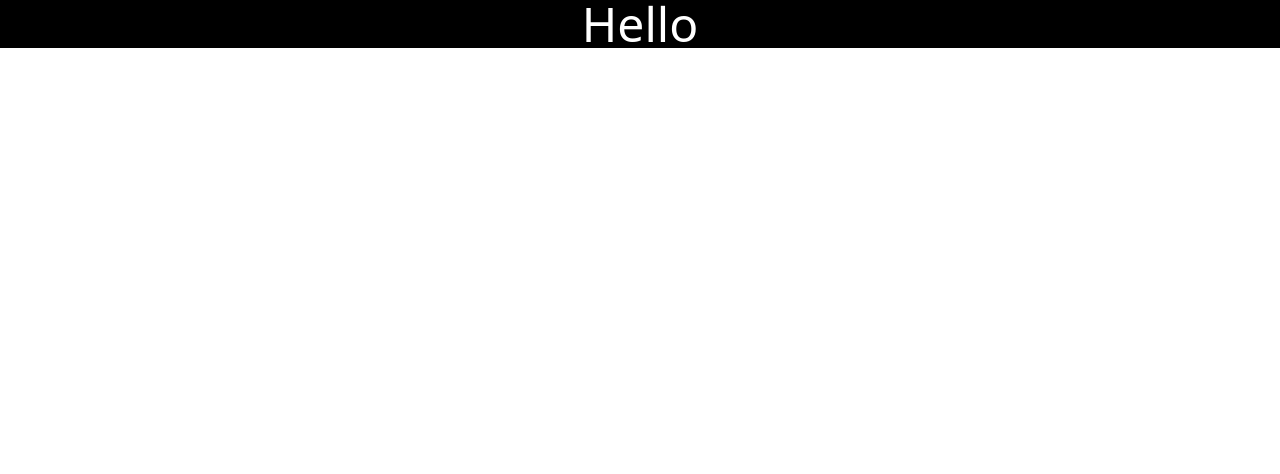
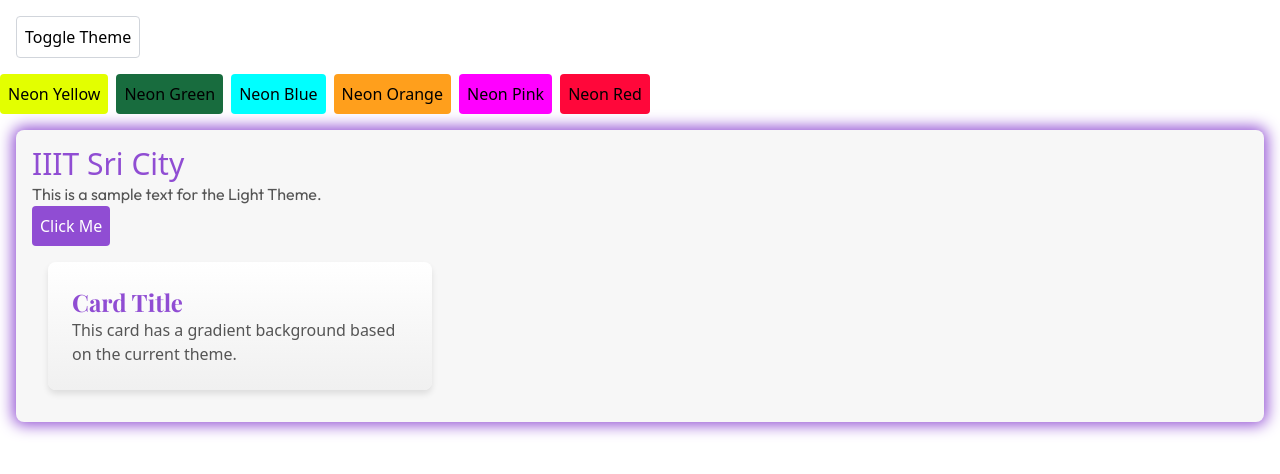
Before and after one commit to Nokesh11/FSD_G14_MY, a React (Create React App) app in the folder frontend/: page / in a window 1280 px wide. Shown: the top 474 px of the page. Built offline with nearby package versions, Linux system fonts and the light colour scheme.

Commit message:
Defined Color Palette

```diff
--- a/frontend/src/App.js
+++ b/frontend/src/App.js
@@ -1,9 +1,95 @@
-import './App.css';
+import React, { useState } from "react";
 
 function App() {
+  const [isDarkMode, setIsDarkMode] = useState(false);
+  const [selectedColor, setSelectedColor] = useState("#904dd3"); // Default to neon purple
+
+  // Apply selected color to the root CSS variable
+  document.documentElement.style.setProperty(
+    "--user-selected-color",
+    selectedColor
+  );
+
   return (
-    <div className="App">
-      <h1 className='text-5xl text-white bg-black'>Hello</h1>
+    <div className={isDarkMode ? "dark" : ""}>
+      <button
+        onClick={() => setIsDarkMode(!isDarkMode)}
+        className="p-2 m-4 border border-gray-300 rounded"
+      >
+        Toggle Theme
+      </button>
+
+      <div className="flex space-x-2 mb-4">
+        <button
+          onClick={() => setSelectedColor("#e3ff00")}
+          className="bg-neonYellow p-2 rounded"
+        >
+          Neon Yellow
+        </button>
+        <button
+          onClick={() => setSelectedColor("#7bdeba")}
+          className="bg-neonGreen p-2 rounded"
+        >
+          Neon Green
+        </button>
+        <button
+          onClick={() => setSelectedColor("#00ffff")}
+          className="bg-neonBlue p-2 rounded"
+        >
+          Neon Blue
+        </button>
+        <button
+          onClick={() => setSelectedColor("#ff9f1c")}
+          className="bg-neonOrange p-2 rounded"
+        >
+          Neon Orange
+        </button>
+        <button
+          onClick={() => setSelectedColor("#ff00ff")}
+          className="bg-neonPink p-2 rounded"
+        >
+          Neon Pink
+        </button>
+        <button
+          onClick={() => setSelectedColor("#ff073a")}
+          className="bg-neonRed p-2 rounded"
+        >
+          Neon Red
+        </button>
+      </div>
+
+      <div
+        className={`bg-light-background dark:bg-dark-background
+           text-light-textPrimary dark:text-dark-textPrimary
+           border-light-border dark:border-dark-border
+           p-4 m-4 rounded-lg shadow-neon-custom transition duration-300`}
+      >
+        <h1 className="text-3xl  font-normal text-custom">
+          IIIT Sri City
+        </h1>
+        <p className="text-light-textSecondary dark:text-dark-textSecondary font-body">
+          This is a sample text for the {isDarkMode ? "Dark" : "Light"} Theme.
+        </p>
+        <button className="bg-custom hover:bg-secondary text-white dark:text-dark-background p-2 rounded">
+          Click Me
+        </button>
+
+        <div
+          className={`p-6 m-4 rounded-lg
+    ${isDarkMode ? "shadow-dark-elevation" : "shadow-light-elevation"}
+    ${isDarkMode ? "bg-dark-gradient" : "bg-light-gradient"}
+    text-light-textPrimary dark:text-dark-textPrimary
+    w-96 transform transition-all duration-300 hover:scale-105
+    dark:hover:shadow-neon-custom`} // Ensure shadow transition is included
+        >
+          <h2 className="text-2xl font-heading font-bold text-custom">
+            Card Title
+          </h2>
+          <p className="text-light-textSecondary dark:text-dark-textSecondary">
+            This card has a gradient background based on the current theme.
+          </p>
+        </div>
+      </div>
     </div>
   );
 }
--- a/frontend/src/index.css
+++ b/frontend/src/index.css
@@ -1,3 +1,5 @@
+@import url('https://fonts.googleapis.com/css2?family=Playfair+Display:wght@400;700&family=Outfit:wght@300;400;500;700&display=swap');
+
 @tailwind base;
 @tailwind components;
 @tailwind utilities;
--- a/frontend/tailwind.config.js
+++ b/frontend/tailwind.config.js
@@ -1,8 +1,50 @@
+// tailwind.config.js
 /** @type {import('tailwindcss').Config} */
 module.exports = {
   content: ["./src/**/*.{js,jsx,ts,tsx}"],
+  darkMode: 'class', // Enable dark mode using class strategy
   theme: {
-    extend: {},
+    extend: {
+      colors: {
+        primary: '#904dd3',   // Neon Purple for interactive elements
+        secondary: '#6d28d9', // Bright purple
+        light: {
+          background: '#f7f7f7', // White Background
+          surface: '#f5f5f5',    // Plain color for fallback
+          textPrimary: '#000000', // Black for primary text
+          textSecondary: '#555555', // Dark Gray for secondary text
+          border: '#dddddd', // Light Gray for borders
+        },
+        dark: {
+          background: '#181818', // Black Background
+          surface: '#1a1a1a', // Plain color for fallback
+          textPrimary: '#e0e0e0', // Light Gray for primary text
+          textSecondary: '#a0a0a0', // Medium Gray for secondary text
+          border: '#904dd3', // Neon Purple for borders
+        },
+        neonYellow: '#e3ff00',
+        // neonGreen: '#39ff14',
+        neonGreen: '#186c3e',
+        neonBlue: '#00ffff',
+        neonOrange: '#ff9f1c',
+        neonPink: '#ff00ff',
+        neonRed: '#ff073a', // Neon Red
+        custom: 'var(--user-selected-color)',
+      },
+      fontFamily: {
+        heading: ['Playfair Display', 'serif'], // Font for headings
+        body: ['Outfit', 'sans-serif'], // Font for body text
+      },
+      boxShadow: {
+        'neon-custom': '0 0 15px 3px var(--user-selected-color)', // Neon glow effect for custom color
+        'light-elevation': '0 4px 6px rgba(0, 0, 0, 0.1)', // Elevation effect for light mode
+        'dark-elevation': '0 4px 6px rgba(0, 0, 0, 0.6)', // Elevation effect for dark mode
+      },
+      backgroundImage: {
+        'light-gradient': 'linear-gradient(to bottom, #ffffff, #f0f0f0)', // Light theme gradient
+        'dark-gradient': 'linear-gradient(to bottom, #252a31, #171e26)',  // Dark theme gradient
+      },
+    },
   },
   plugins: [],
 };
```
